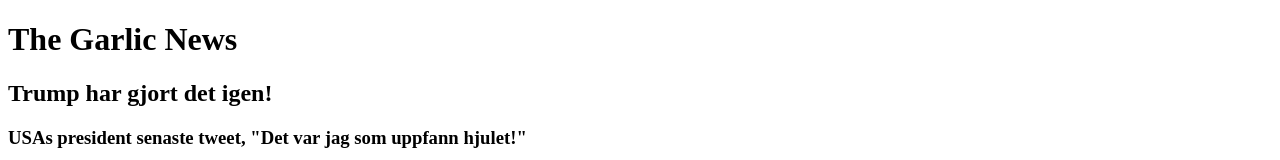
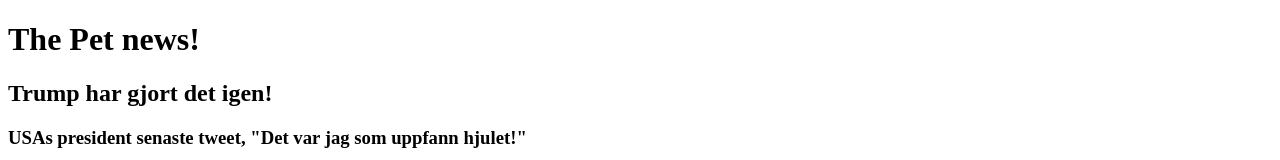
Before and after one commit to PetritRexhaa/BFU-1, a plain HTML site: page BFU/uppgift1/text.html in a window 1280 px wide. Shown: the top 160 px of the page. Drawn offline with Linux system fonts and the light colour scheme.

Commit message:
uppdaterat header (#1)

```diff
--- a/BFU/uppgift1/text.html
+++ b/BFU/uppgift1/text.html
@@ -10,7 +10,7 @@
 <body>
     <header>
         <h1>
-            The Garlic News
+            The Pet news!
         </h1>
     </header>
     <section>
```
